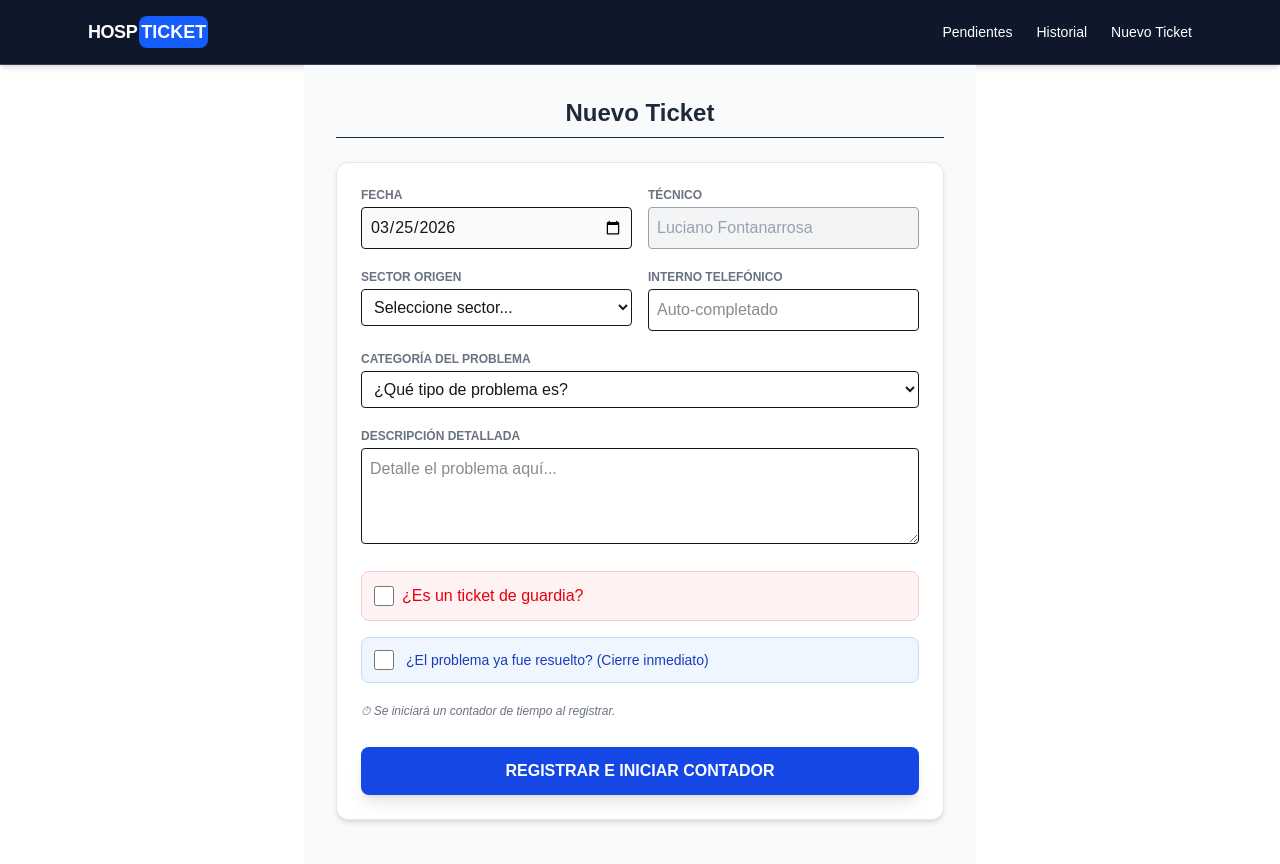
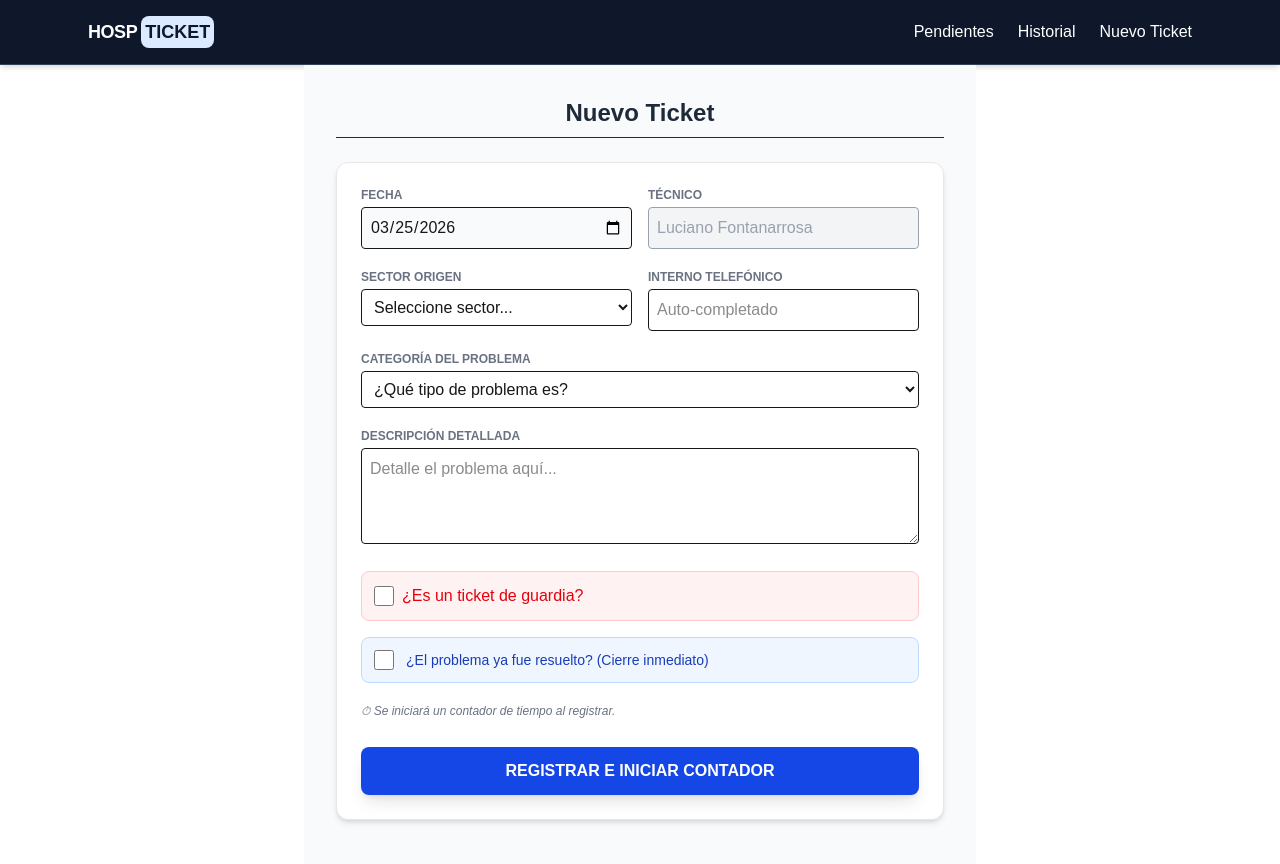
Before and after one commit to lucianofonta9-svg/hosp-ticket, a Next.js app: page / in a window 1280 px wide. Built offline with nearby package versions, Linux system fonts and the light colour scheme.

Commit message:
Correccion de detalles esteticos en NavBar

```diff
--- a/app/componentes/Navbar.tsx
+++ b/app/componentes/Navbar.tsx
@@ -6,9 +6,9 @@ export default function Navbar() {
       <div className="max-w-6xl mx-auto px-6">
         <div className="flex justify-between items-center h-16">
           {/* Lado Izquierdo: Logo */}
-          <Link href="/" className="flex items-center gap-0.5 group">
+          <Link href="/" className="flex items-center gap-1 group">
             <span className="font-bold tracking-tight text-lg">HOSP</span>
-            <div className="bg-blue-600 px-0.5 py-0.5 rounded-lg group-hover:bg-blue-500 transition-colors text-white">
+            <div className="bg-blue-100 px-1 py-0.5 rounded-lg group-hover:bg-blue-300 transition-colors text-slate-900">
               <span className="font-black text-lg">TICKET</span>
             </div>
           </Link>
@@ -16,15 +16,15 @@ export default function Navbar() {
           {/* Lado Derecho: Links */}
           <div className="flex gap-6 items-center">
 
-            <Link href="/tickets" className="text-sm font-medium hover:text-blue-400 transition-colors">
+            <Link href="/tickets" className="text-m font-medium hover:text-blue-300 transition-colors">
               Pendientes
             </Link>
 
-            <Link href="/historial" className="text-sm font-medium hover:text-blue-400 transition-colors">
+            <Link href="/historial" className="text-m font-medium hover:text-blue-300 transition-colors">
               Historial
             </Link>
 
-            <Link href="/" className="text-sm font-medium hover:text-blue-400 transition-colors">
+            <Link href="/" className="text-m font-medium hover:text-blue-300 transition-colors">
               Nuevo Ticket
             </Link>
 
```
